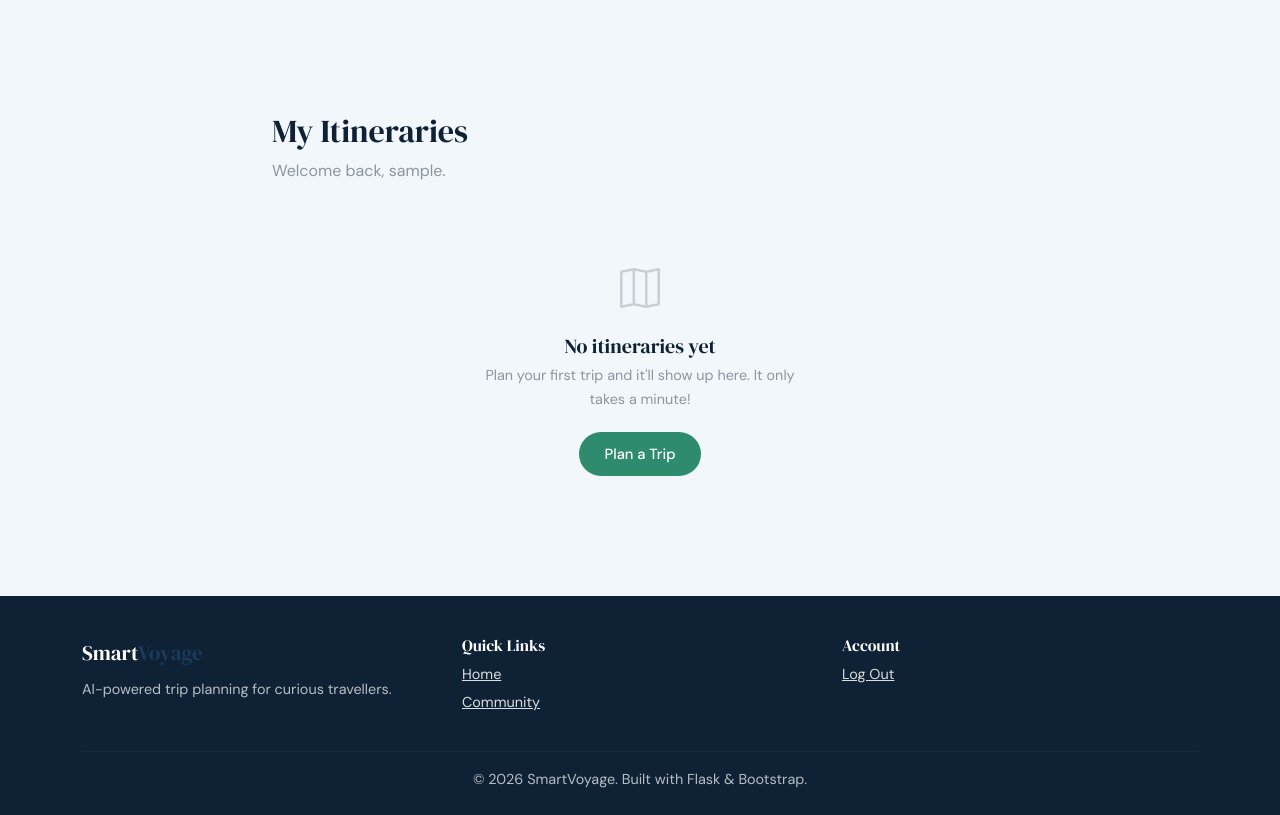
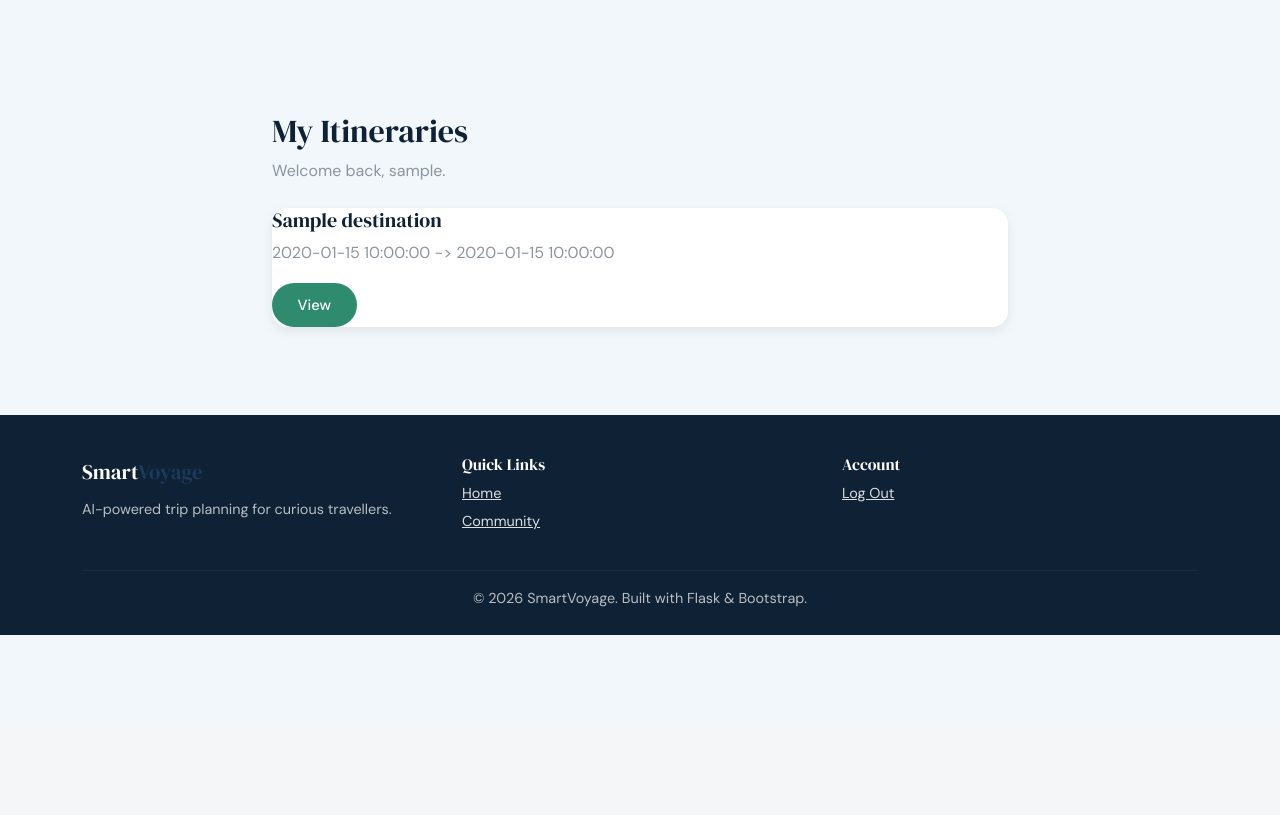
Before and after one commit to sduproy/CITS3403-Project, a Flask app: template templates/dashboard.html in a window 1280 px wide. Shown: the part 75-890 px from the top of the page. After the commit the page ends 710 px from the top, so only its background shows below. Run offline with Flask 3, Linux system fonts and the light colour scheme; the visitor is signed in with stand-in values (Sample User, id 1); data comes from the database, SQL or seed files in the repository; the template is opened without the code that fills it: most values are stand-ins (such as "Sample title", 1, 10 or a date in 2020).

Commit message:
update: dashboard template to display saved itineraries, with an empty state option

```diff
--- a/templates/dashboard.html
+++ b/templates/dashboard.html
@@ -11,13 +11,24 @@
       <p class="tp-text-muted mb-0">Welcome back, {{ g.user.username }}.</p>
     </div>
 
-    {# Empty state — placeholder until itinerary save/list lands in a later branch #}
-    <div class="tp-empty">
-      <div class="tp-empty-icon"><i class="bi bi-map"></i></div>
-      <h5>No itineraries yet</h5>
-      <p>Plan your first trip and it'll show up here. It only takes a minute!</p>
-      <a href="{{ url_for('main.index') }}#trip-form" class="btn btn-tp-primary">Plan a Trip</a>
-    </div>
+    {% if itineraries %}
+      {% for itinerary in itineraries %}
+        <div class="tp-card mb-3">
+          <div class="tp-card-body">
+            <h5>{{ itinerary['destination'] }}</h5>
+            <p class="tp-text-muted">{{ itinerary['start_date'] }} -> {{ itinerary ['end_date'] }}</p>
+            <a href="{{ url_for('main.trip_details', id=itinerary['id']) }}" class="btn btn-tp-primary">View</a>
+          </div>
+        </div>
+      {% endfor %}
+    {% else %}
+        <div class="tp-empty">
+          <div class="tp-empty-icon"><i class="bi bi-map"></i></div>
+          <h5>No itineraries yet</h5>
+          <p>Plan your first trip and it will show up here. Only takes a minute!</p>
+          <a href="{{ url_for('main.index') }}#trip-form" class="btn btn-tp-primary">Plan a Trip</a>
+        </div>
+    {% endif %}
 
   </div>
 </section>
```
